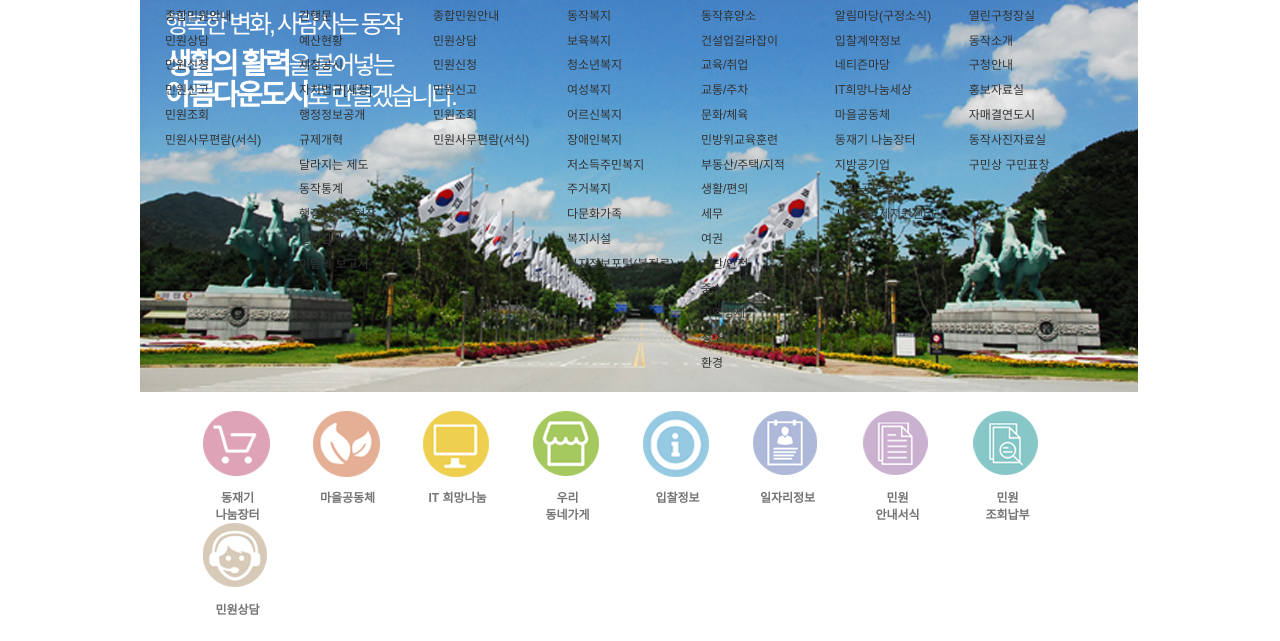
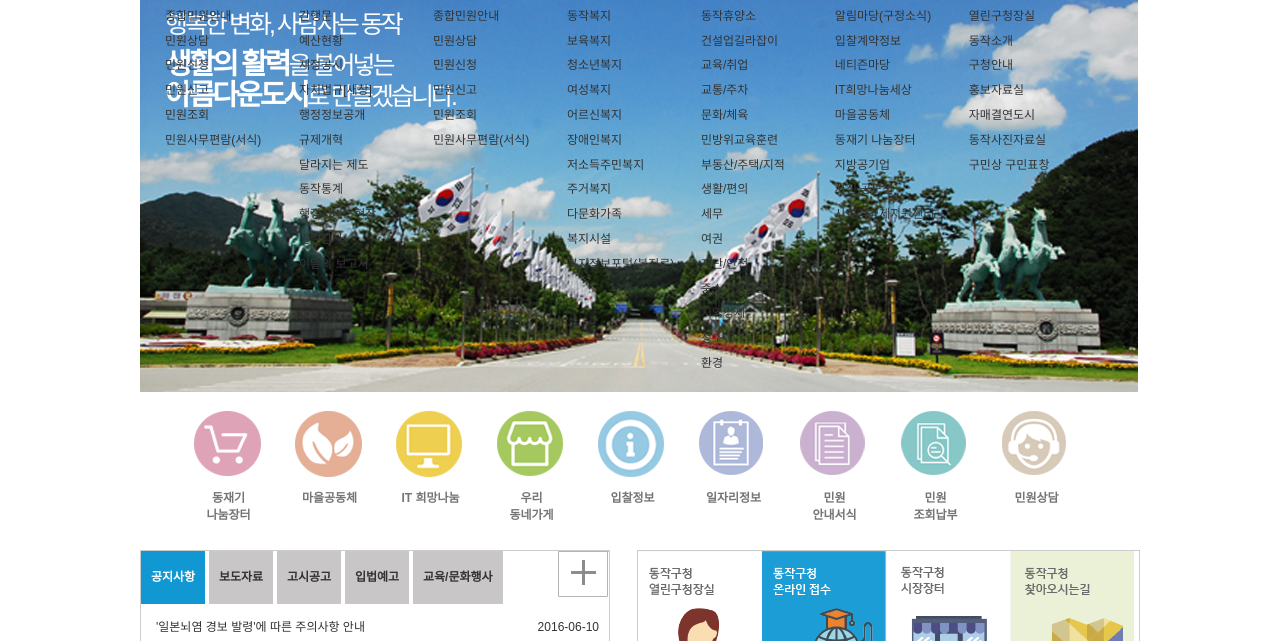
Before and after one commit to sayunji/three, a plain HTML site: page index1.html in a window 1280 px wide. Shown: the part 108-749 px from the top of the page. Drawn offline with Linux system fonts and the light colour scheme.

Commit message:
[사윤지]서브이미지

```diff
--- a/css/main.css
+++ b/css/main.css
@@ -1,8 +1,8 @@
 @charset "utf-8";
 #container{margin: 0 auto;}
-.s_d{margin-top: 19px;width: 955px;padding: 0 22px;margin-bottom: 27px;}
+.s_d{margin-top: 19px;width: 1000px;padding: 0 22px;margin-bottom: 27px;}
 .s_i {overflow: hidden;}
-.s_i li{float: left;padding-left: 41px;}
+.s_i li{float: left;padding-left: 32px;}
 .s_i li:first-child{padding: 0;}
 .s_i a{color: #757575;}
 figure{text-align: center;}
```
